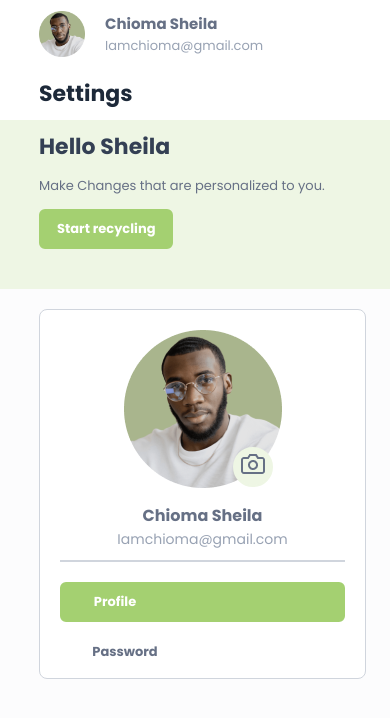
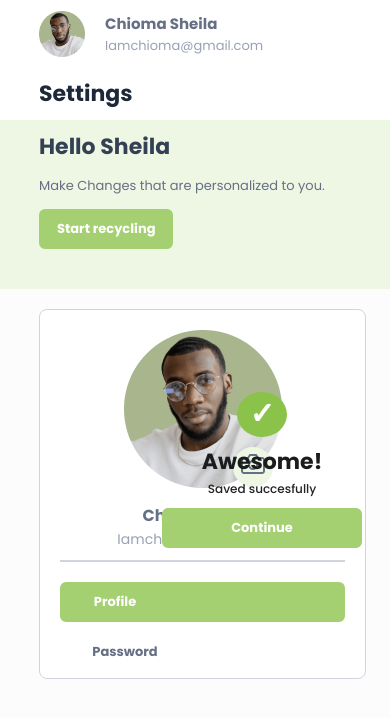
Before and after one commit to Sheila-a/Circle-WMS, a React (Vite) app in the folder client/: page /dashboard/settings in a window 390 px wide. Shown: the top 718 px of the page. Built offline with nearby package versions, Linux system fonts and the light colour scheme.

Commit message:
modals designed as well, awaiting functionality

```diff
--- a/client/src/Page/Settings/SettingsComponents/NavLike/navlike.module.css
+++ b/client/src/Page/Settings/SettingsComponents/NavLike/navlike.module.css
@@ -14,7 +14,7 @@
   align-items: center;
   height: 88px;
   width: 100%;
-  z-index: 999px;
+  z-index: 2000px;
   position: fixed;
 }
 
--- /dev/null
+++ b/client/src/Page/Settings/SettingsComponents/SuccessModal/SuccessModal.jsx
@@ -0,0 +1,20 @@
+import React from 'react'
+import styles from './success.module.css'
+import Button from '../Button/Button'
+
+function SuccessModal() {
+  return (
+    <div className={styles['success-modal']}>
+      <article className={styles['checkmark-container']}>
+        <h1>&#10003;</h1>
+      </article>
+
+      <h1 className={styles['awesome']}>Awesome&#33;</h1>
+      <p>Saved succesfully</p>
+
+      <Button text='Continue'/>
+    </div>
+  )
+}
+
+export default SuccessModal
--- /dev/null
+++ b/client/src/Page/Settings/SettingsComponents/SuccessModal/success.module.css
@@ -0,0 +1,82 @@
+.success-modal{
+  display: flex;
+  flex-direction: column;
+  align-items: center;
+  justify-content: space-evenly;
+  width: 512px;
+  height: 279px;
+  border-radius: 10px;
+  padding: 20px;
+  position: absolute;
+  right: 64px;
+  bottom: -1px;
+}
+
+.success-modal .checkmark-container{
+  background: #8BC34A;
+  color: white;
+  width: 70px;
+  height: 70px;
+  border-radius: 50%;
+  align-items: center;
+  display: flex;
+  align-items: center;
+  justify-content: center;
+  margin-bottom: 20px;
+}
+
+.success-modal .checkmark-container h1{
+  font-size: 40px;
+}
+
+.success-modal .awesome{
+  font-size: 24px;
+  color: #1A1C1D;
+  font-weight: 600;
+  margin-bottom: 15px;
+}
+
+.success-modal p{
+  font-size: 12px;
+  font-weight: 500;
+  color: #202223;
+  margin-bottom: 20px;
+}
+
+.success-modal button{
+  width: 360px;
+}
+
+
+@media screen and (max-width: 768px){
+  .success-modal{
+    right: 28px;
+    bottom: 188px;
+    width: 200px;
+    height: 179px;
+  }
+
+  .success-modal .checkmark-container{
+    width: 50px;
+    height: 50px;
+    margin-bottom: 8px;
+  }
+
+  .success-modal .checkmark-container h1{
+    font-size: 30px;
+  }
+
+  .success-modal .awesome{
+    font-size: 22px;
+    margin-bottom: 2px;
+  }
+
+  .success-modal p{
+    margin-bottom: 10px;
+  }
+
+  .success-modal button {
+      width: 200px;
+  }
+
+}
--- /dev/null
+++ b/client/src/Page/Settings/SettingsComponents/UploadModal/UploadModal.jsx
@@ -0,0 +1,17 @@
+import React from 'react'
+import styles from './upload.module.css'
+import img from '../../../../assets/icon@2x.png'
+
+function UploadModal() {
+  return (
+    <div className={styles["upload-modal"]}>
+      <img src={img} alt="" />
+      <p  className={styles['subtitle']}>
+        <span className={styles['green-section']}>Upload a file </span>or drag and drop
+      </p>
+      <p className={styles['illustration']}>PNG, JPG, GIF upto 5MB</p>
+    </div>
+  )
+}
+
+export default UploadModal
--- /dev/null
+++ b/client/src/Page/Settings/SettingsComponents/UploadModal/upload.module.css
@@ -0,0 +1,32 @@
+.upload-modal{
+  width: 350px;
+  height: 124px;
+  padding: 16px;
+  font-weight: 400;
+
+  display: flex;
+  flex-direction: column;
+  align-items: center;
+  justify-content: center;
+}
+
+.upload-modal img{
+  height:  26px;
+  width: 26px;
+  margin-bottom: 13px;
+}
+
+.green-section{
+  color:#8BC34A ;
+}
+
+.subtitle{
+  color: #111827;
+  font-size: 16px;
+  margin-bottom: 8px;
+}
+
+.illustration{
+  font-size: 14px;
+  color: #6B7280;
+}
--- a/client/src/Page/Settings/SettingsComponents/UserCard/UserCard.jsx
+++ b/client/src/Page/Settings/SettingsComponents/UserCard/UserCard.jsx
@@ -15,7 +15,9 @@ function UserCard({name, email}) {
             <figure>
               <img src={img} alt="" />
             </figure>
-            <button className={styles['icon-container']}><img src={camera} alt="" /></button>
+            <button type='file' className={styles['icon-container']}> <img src={camera} alt="" /></button>
+
+
         </div>
 
         <article>
--- a/client/src/Page/Settings/SettingsPage/Settings.jsx
+++ b/client/src/Page/Settings/SettingsPage/Settings.jsx
@@ -1,15 +1,18 @@
 import React from 'react'
 import { Link, Outlet } from 'react-router-dom'
 import styles from './settings.module.css'
+
 import Sheader from '../SettingsComponents/Header/Sheader'
 import NavLike from '../SettingsComponents/NavLike/NavLike'
 import UserCard from '../SettingsComponents/UserCard/UserCard'
+import SuccessModal from '../SettingsComponents/SuccessModal/SuccessModal'
+import UploadModal from '../SettingsComponents/UploadModal/UploadModal'
 
 
 
 function Settings() {
   return (
-    <div>
+    <div className={styles['settings-pg']}>
       <NavLike/>
       <Sheader/>
 
@@ -17,6 +20,9 @@ function Settings() {
         <UserCard name='Chioma Sheila' email='Iamchioma@gmail.com'/>
         <Outlet/>
       </main>
+
+      <SuccessModal/>
+       {/*<UploadModal/>*/}
     </div>
   )
 }
--- a/client/src/Page/Settings/SettingsPage/settings.module.css
+++ b/client/src/Page/Settings/SettingsPage/settings.module.css
@@ -1,3 +1,7 @@
+.settings-pg{
+  position: relative;
+}
+
 .mainStyles{
   padding: 20px 10vw;
   background: #FCFCFD;
```
Also changed, not shown: client/src/assets/Icon@2x.png (added).
